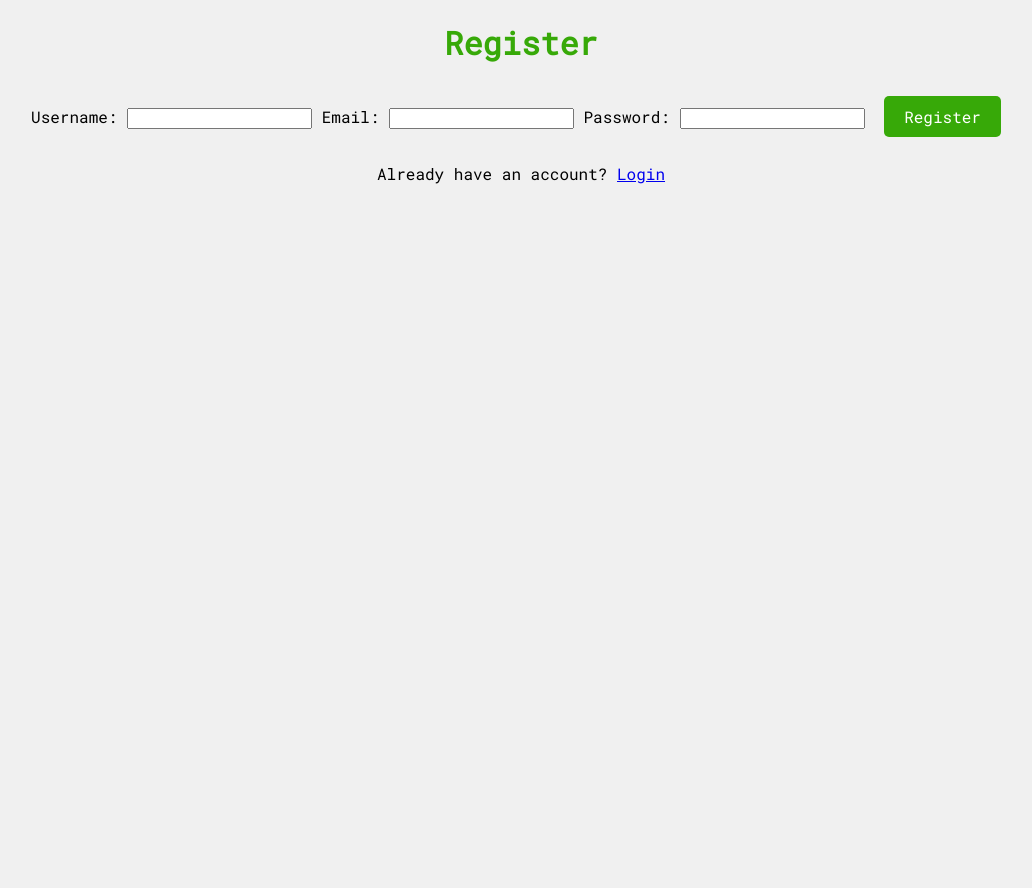
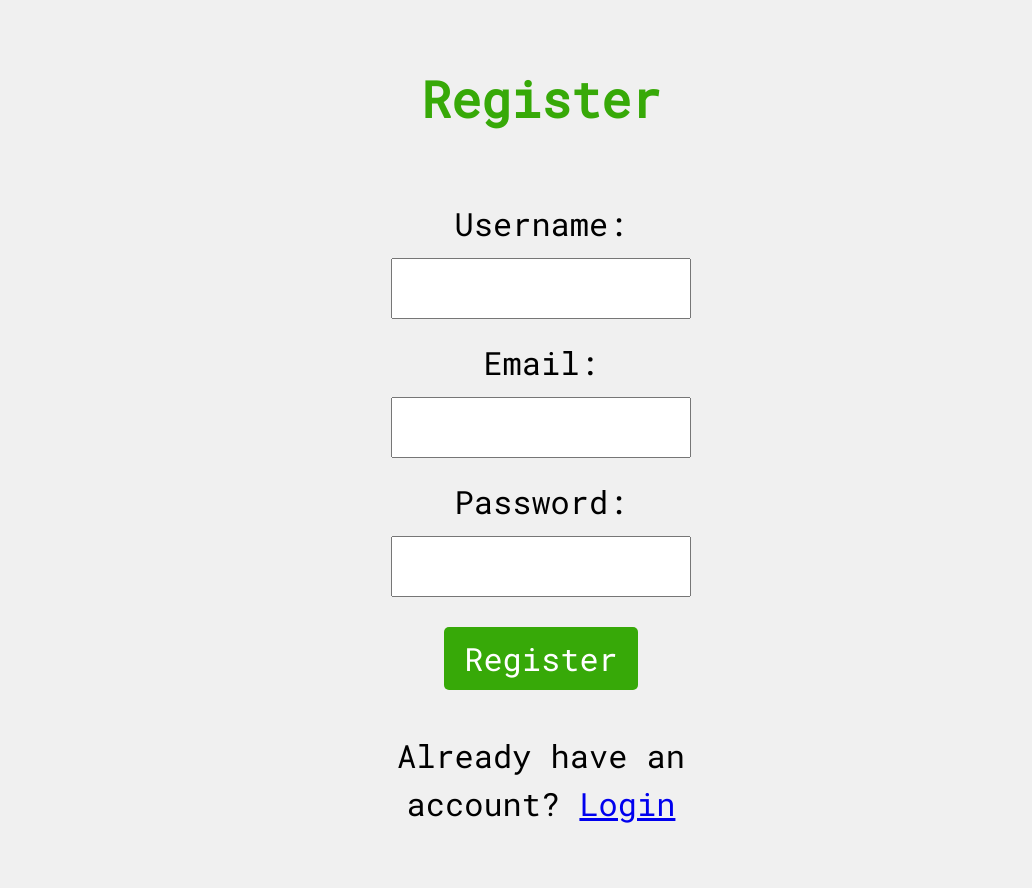
Before and after one commit to manipchi/gops, a Flask app: page /register in a window 1280 px wide. Shown: the whole page, without its empty margins (119-1151 px from the left). Before the commit the page ends 184 px from the top, so only its background shows below. Run offline with Flask 3, Linux system fonts and the light colour scheme.

Commit message:
making things look nicer

```diff
--- a/static/css/styles.css
+++ b/static/css/styles.css
@@ -4,30 +4,66 @@ body {
     background-color: #f0f0f0;
 }
 
+.large-text {
+    font-size: 2em; /* Adjust as needed */
+    line-height: 1.5; /* Increase line-height for readability */
+}
+
+.full-width {
+    width: 100%;
+    margin: 0 auto;
+}
+
+/* Container for main game content */
 #game-container {
     max-width: 600px;
     margin: 0 auto;
 }
 
+/* Headings */
 h1 {
     color: #37A908;
+    font-size: 50px;
 }
 
-#join-game input {
-    padding: 10px;
-    margin: 10px 0;
-    font-size: 16px;
-    font-family: 'Roboto Mono', monospace;
-    border: 2px solid #37A908;
-    border-radius: 5px;
-    width: 80%;
-    box-sizing: border-box;
+/* Forms and Inputs */
+#login-container,
+#register-container {
+    display: flex;
+    flex-direction: column;
+    align-items: center; /* Centers content horizontally */
+    justify-content: center; /* If you want vertical centering as well */
+    padding: 20px;
+    min-height: 100vh; /* Ensures the container fills the screen height if you want vertical centering */
 }
 
+.form-container {
+    display: flex;
+    flex-direction: column;
+    width: 300px; /* Adjust as needed */
+    margin: 30px auto 0 auto; /* Centers the form horizontally */
+}
+
+.form-group {
+    margin-bottom: 20px;
+    display: flex;
+    flex-direction: column;
+}
+
+.form-group label {
+    margin-bottom: 10px;
+}
+
+.form-group input {
+    padding: 10px;
+    font-size: 1em;
+}
+
+/* Buttons */
 button {
     margin: 10px;
     padding: 10px 20px;
-    font-size: 16px;
+    font-size: 1em;
     font-family: 'Roboto Mono', monospace;
     background-color: #37A908;
     color: white;
--- a/templates/register.html
+++ b/templates/register.html
@@ -6,19 +6,34 @@
     <link href="https://fonts.googleapis.com/css2?family=Roboto+Mono&display=swap" rel="stylesheet">
     <link rel="stylesheet" href="{{ url_for('static', filename='css/styles.css') }}">
 </head>
-<body>
-    <div id="register-container">
+<body class="large-text">
+    <div id="register-container" class="full-width">
+        <header>
             <h1>Register</h1>
+        </header>
+        <main>
+            <section class="form-container">
                 <form method="post">
+                    <div class="form-group">
                         <label for="username">Username:</label>
                         <input type="text" name="username" id="username" required>
+                    </div>
+
+                    <div class="form-group">
                         <label for="email">Email:</label>
                         <input type="email" name="email" id="email" required>
+                    </div>
+
+                    <div class="form-group">
                         <label for="password">Password:</label>
                         <input type="password" name="password" id="password" required>
+                    </div>
+
                     <button type="submit">Register</button>
                 </form>
                 <p>Already have an account? <a href="{{ url_for('login') }}">Login</a></p>
+            </section>
+        </main>
     </div>
 </body>
 </html>
```
Also changed, not shown: other parts of static/css/styles.css (+34 -29 lines), templates/index.html (+16 -11 lines), templates/leaderboard.html (+10 -2 lines), templates/login.html (+14 -2 lines). Lines whose indentation alone changed are shown as unchanged.
